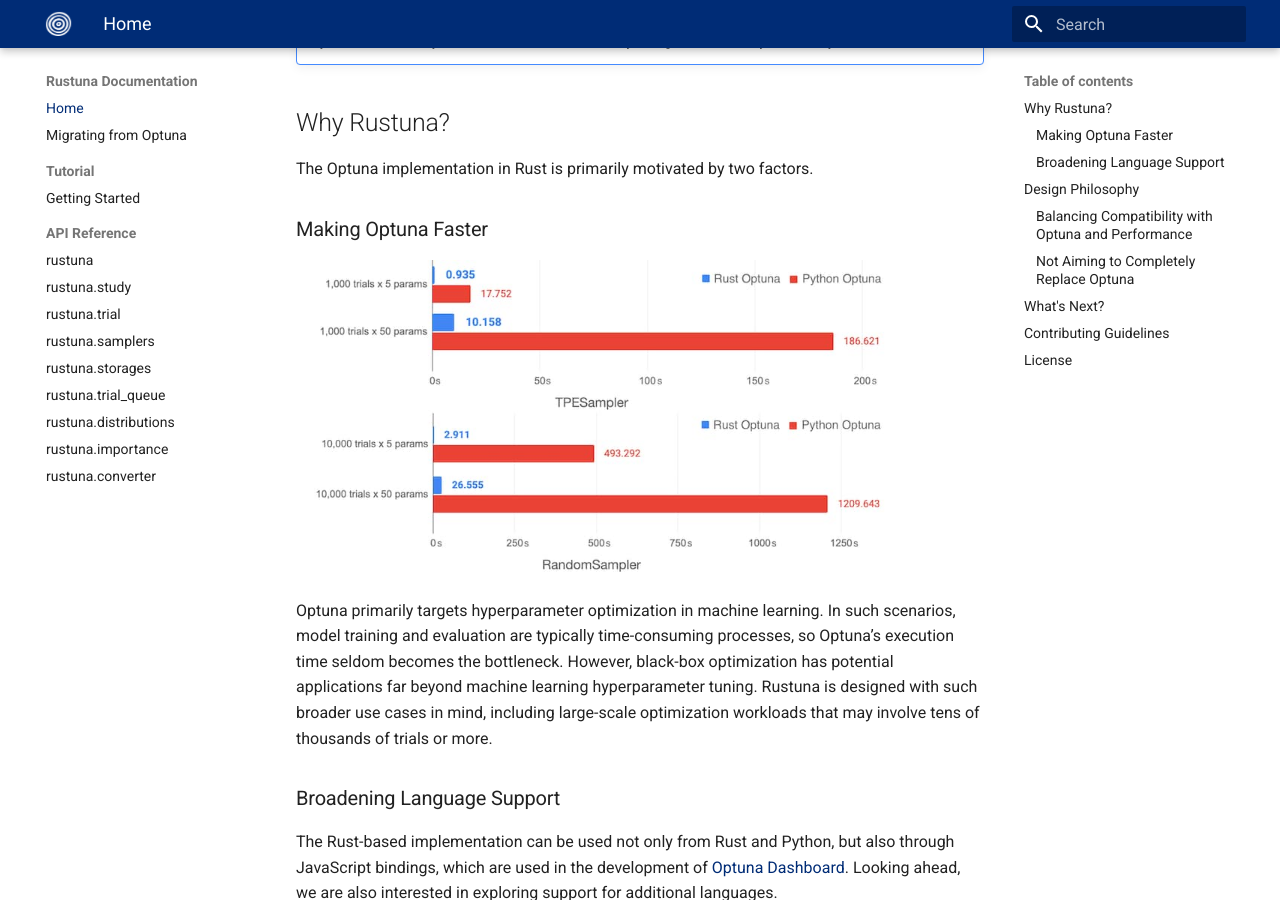
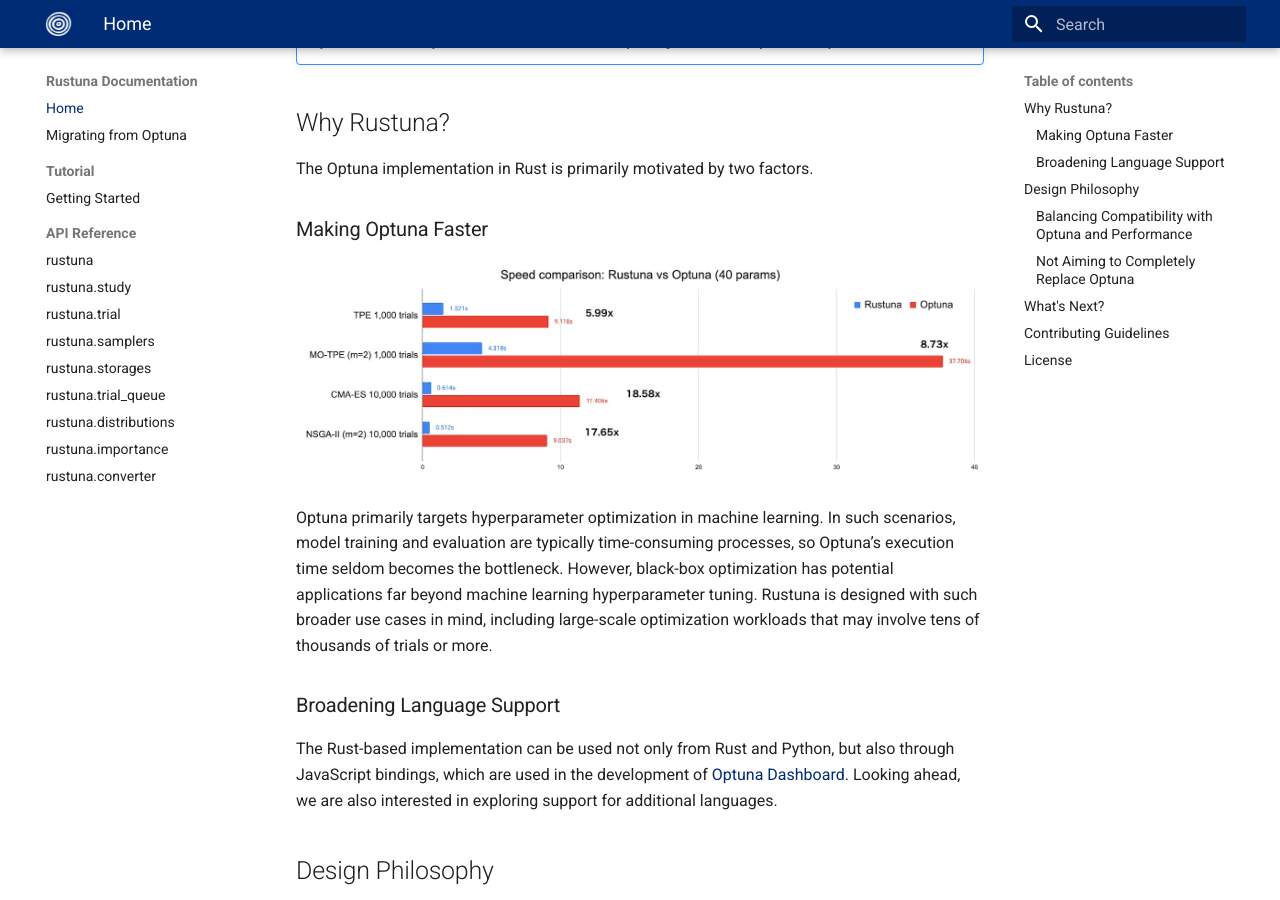
Before and after one commit to kappybar/rustuna, an MkDocs documentation site: the page built from docs/docs/index.md, in a window 1280 px wide and 900 px high, scrolled down 318 px. Built offline with MkDocs 1.6.1 and Material for MkDocs 9.7.7, drawn with Linux system fonts in a browser that asks for light colours.

Commit message:
Update speed comparison image

```diff
--- a/docs/docs/index.md
+++ b/docs/docs/index.md
@@ -13,7 +13,7 @@
 
 ### Making Optuna Faster
 
-![Rustuna vs Optuna: Speed Comparison](./assets/images/why-rustuna-1.jpg){ width="600" }
+![Rustuna vs Optuna: Speed Comparison](./assets/images/why-rustuna-1.jpg){ width="1200" }
 
 Optuna primarily targets hyperparameter optimization in machine learning. In such scenarios, model training and evaluation are typically time-consuming processes, so Optuna’s execution time seldom becomes the bottleneck.
 However, black-box optimization has potential applications far beyond machine learning hyperparameter tuning. Rustuna is designed with such broader use cases in mind, including large-scale optimization workloads that may involve tens of thousands of trials or more.
```
Also changed, not shown: docs/docs/assets/images/why-rustuna-1.jpg.
